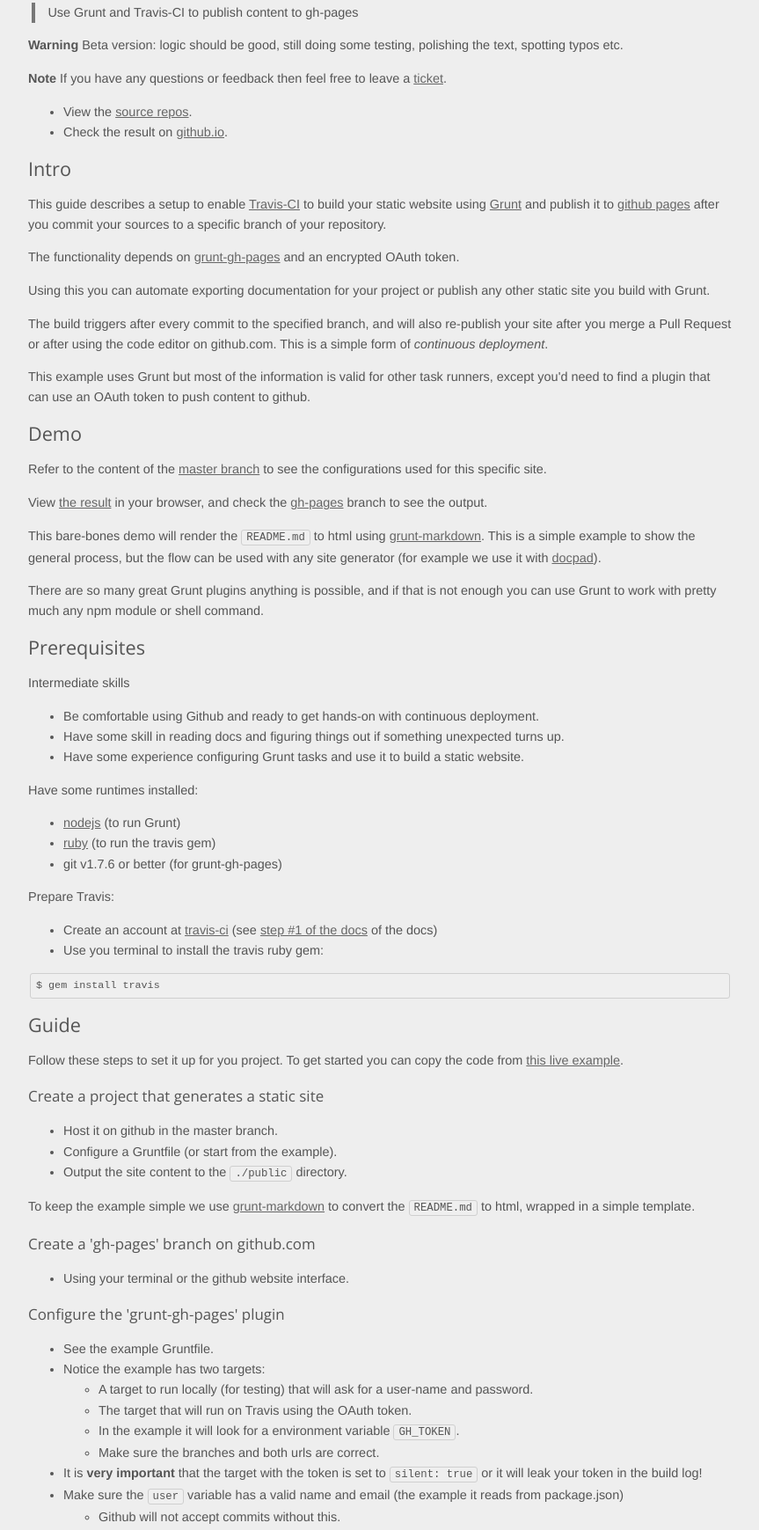
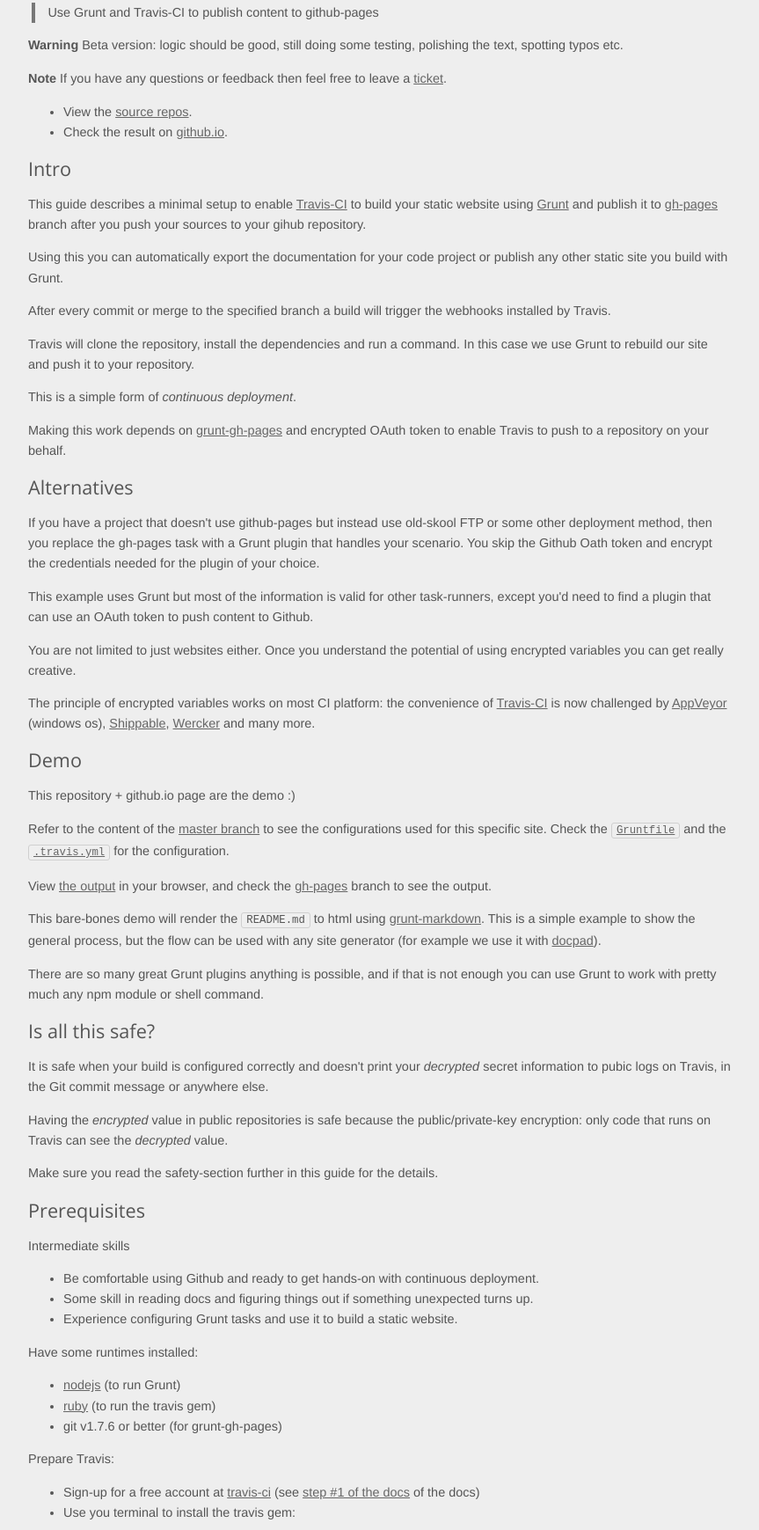
Before and after one commit to Bartvds/demo-travis-gh-pages, a plain HTML site: page index.html in a window 1280 px wide. Shown: the part 377-2116 px from the top of the page at 88% size, without its empty margins (208-1071 px from the left). Drawn offline with nearby package versions, Linux system fonts and the light colour scheme.

Commit message:
publish gh-pages (auto)
branch:       master
SHA:          550c2d491288affd1d0285b937a7f7fe6f1f8fa7
range SHA:    f9d3aad84e06...550c2d491288
build id:     25293979
build number: 32

```diff
--- a/index.html
+++ b/index.html
@@ -66,32 +66,42 @@
 <div class="col">
 <h1 id="demo-travis-gh-pages-build-status-https-secure-travis-ci-org-bartvds-demo-travis-gh-pages-png-branch-master-http-travis-ci-org-bartvds-demo-travis-gh-pages-">demo-travis-gh-pages <a href="http://travis-ci.org/Bartvds/demo-travis-gh-pages"><img src="https://secure.travis-ci.org/Bartvds/demo-travis-gh-pages.png?branch=master" alt="Build Status"></a></h1>
 <blockquote>
-<p>Use Grunt and Travis-CI to publish content to gh-pages</p>
+<p>Use Grunt and Travis-CI to publish content to github-pages</p>
 </blockquote>
 <p><strong>Warning</strong> Beta version: logic should be good, still doing some testing, polishing the text, spotting typos etc.</p>
-<p><strong>Note</strong> If you have any questions or feedback then feel free to leave a <a href="https://github
-.com/Bartvds/demo-travis-gh-pages/issues">ticket</a>.</p>
+<p><strong>Note</strong> If you have any questions or feedback then feel free to leave a <a href="https://github.com/Bartvds/demo-travis-gh-pages/issues">ticket</a>.</p>
 <ul>
 <li>View the <a href="https://github.com/Bartvds/demo-travis-gh-pages/">source repos</a>.</li>
 <li>Check the result on <a href="http://bartvds.github.io/demo-travis-gh-pages">github.io</a>.</li>
 </ul>
 <h2 id="intro">Intro</h2>
-<p>This guide describes a setup to enable <a href="https://travis-ci.org/">Travis-CI</a> to build your static website using <a href="http://gruntjs.com/">Grunt</a> and publish it to <a href="https://pages.github.com/">github pages</a> after you commit your sources to a specific branch of your repository.</p>
-<p>The functionality depends on <a href="https://www.npmjs.org/package/grunt-gh-pages">grunt-gh-pages</a> and an encrypted OAuth token. </p>
-<p>Using this you can automate exporting documentation for your project or publish any other static site you build with Grunt.</p>
-<p>The build triggers after every commit to the specified branch, and will also re-publish your site after you merge a Pull Request or after using the code editor on github.com. This is a simple form of <em>continuous deployment</em>.</p>
-<p>This example uses Grunt but most of the information is valid for other task runners, except you&#39;d need to find a plugin that can use an OAuth token to push content to github.</p>
+<p>This guide describes a minimal setup to enable <a href="https://travis-ci.org/">Travis-CI</a> to build your static website using <a href="http://gruntjs.com/">Grunt</a> and publish it to <a href="https://pages.github.com/">gh-pages</a> branch after you push your sources to your gihub repository.</p>
+<p>Using this you can automatically export the documentation for your code project or publish any other static site you build with Grunt.</p>
+<p>After every commit or merge to the specified branch a build will trigger the webhooks installed by Travis.</p>
+<p>Travis will clone the repository, install the dependencies and run a command. In this case we use Grunt to rebuild our site and push it to your repository.</p>
+<p>This is a simple form of <em>continuous deployment</em>.</p>
+<p>Making this work depends on <a href="https://www.npmjs.org/package/grunt-gh-pages">grunt-gh-pages</a> and encrypted OAuth token to enable Travis to push to a repository on your behalf.</p>
+<h2 id="alternatives">Alternatives</h2>
+<p>If you have a project that doesn&#39;t use github-pages but instead use old-skool FTP or some other deployment method, then you replace the gh-pages task with a Grunt plugin that handles your scenario. You skip the Github Oath token and encrypt the credentials needed for the plugin of your choice.</p>
+<p>This example uses Grunt but most of the information is valid for other task-runners, except you&#39;d need to find a plugin that can use an OAuth token to push content to Github.</p>
+<p>You are not limited to just websites either. Once you understand the potential of using encrypted variables you can get really creative.</p>
+<p>The principle of encrypted variables works on most CI platform: the convenience of <a href="https://travis-ci.org/">Travis-CI</a> is now challenged by <a href="http://appveyor.com/">AppVeyor</a> (windows os), <a href="https://www.shippable.com/">Shippable</a>, <a href="https://app.wercker.com/#explore">Wercker</a> and many more.</p>
 <h2 id="demo">Demo</h2>
-<p>Refer to the content of the <a href="https://github.com/Bartvds/demo-travis-gh-pages/">master branch</a> to see the configurations used for this specific site.</p>
-<p>View <a href="http://bartvds.github.io/demo-travis-gh-pages">the result</a> in your browser, and check the <a href="https://github.com/Bartvds/demo-travis-gh-pages/tree/gh-pages">gh-pages</a> branch to see the output.</p>
+<p>This repository + github.io page are the demo :)</p>
+<p>Refer to the content of the <a href="https://github.com/Bartvds/demo-travis-gh-pages/">master branch</a> to see the configurations used for this specific site. Check the <a href="https://github.com/Bartvds/demo-travis-gh-pages/tree/master/Gruntfile.js"><code>Gruntfile</code></a> and the <a href="https://github.com/Bartvds/demo-travis-gh-pages/tree/master/Gruntfile.js"><code>.travis.yml</code></a> for the configuration.</p>
+<p>View <a href="http://bartvds.github.io/demo-travis-gh-pages">the output</a> in your browser, and check the <a href="https://github.com/Bartvds/demo-travis-gh-pages/tree/gh-pages">gh-pages</a> branch to see the output.</p>
 <p>This bare-bones demo will render the <code>README.md</code> to html using <a href="https://www.npmjs.org/package/Grunt-markdown">grunt-markdown</a>. This is a simple example to show the general process, but the flow can be used with any site generator (for example we use it with <a href="http://docpad.org/">docpad</a>).</p>
 <p>There are so many great Grunt plugins anything is possible, and if that is not enough you can use Grunt to work with pretty much any npm module or shell command.</p>
+<h2 id="is-all-this-safe-">Is all this safe?</h2>
+<p>It is safe when your build is configured correctly and doesn&#39;t print your <em>decrypted</em> secret information to pubic logs on Travis, in the Git commit message or anywhere else.</p>
+<p>Having the <em>encrypted</em> value in public repositories is safe because the public/private-key encryption: only code that runs on Travis can see the <em>decrypted</em> value.</p>
+<p>Make sure you read the safety-section further in this guide for the details.</p>
 <h2 id="prerequisites">Prerequisites</h2>
 <p>Intermediate skills</p>
 <ul>
 <li>Be comfortable using Github and ready to get hands-on with continuous deployment.</li>
-<li>Have some skill in reading docs and figuring things out if something unexpected turns up.</li>
-<li>Have some experience configuring Grunt tasks and use it to build a static website.</li>
+<li>Some skill in reading docs and figuring things out if something unexpected turns up.</li>
+<li>Experience configuring Grunt tasks and use it to build a static website.</li>
 </ul>
 <p>Have some runtimes installed:</p>
 <ul>
@@ -101,36 +111,36 @@
 </ul>
 <p>Prepare Travis:</p>
 <ul>
-<li>Create an account at <a href="https://travis-ci.org/">travis-ci</a> (see <a href="http://docs.travis-ci.com/user/getting-started/#Step-one%3A-Sign-in">step #1 of the docs</a> of the docs)</li>
-<li>Use you terminal to install the travis ruby gem: </li>
+<li>Sign-up for a free account at <a href="https://travis-ci.org/">travis-ci</a> (see <a href="http://docs.travis-ci.com/user/getting-started/#Step-one%3A-Sign-in">step #1 of the docs</a> of the docs)</li>
+<li>Use you terminal to install the travis gem: </li>
 </ul>
 <pre><code class="lang-bash"><span class="variable">$ </span>gem install travis</code></pre>
 <h2 id="guide">Guide</h2>
-<p>Follow these steps to set it up for you project. To get started you can copy the code from <a href="https://github.com/Bartvds/demo-travis-gh-pages/">this live example</a>.</p>
+<p>Follow these steps to set things up for you project. To get started you can copy the code from <a href="https://github.com/Bartvds/demo-travis-gh-pages/">this live example</a>.</p>
 <h3 id="create-a-project-that-generates-a-static-site">Create a project that generates a static site</h3>
 <ul>
-<li>Host it on github in the master branch.</li>
 <li>Configure a Gruntfile (or start from the example).</li>
 <li>Output the site content to the <code>./public</code> directory.</li>
+<li>Host it on Github (we use the master branch here).</li>
 </ul>
 <p>To keep the example simple we use <a href="https://www.npmjs.org/package/grunt-markdown">grunt-markdown</a> to convert the <code>README.md</code> to html, wrapped in a simple template.</p>
 <h3 id="create-a-gh-pages-branch-on-github-com">Create a &#39;gh-pages&#39; branch on github.com</h3>
 <ul>
-<li>Using your terminal or the github website interface. </li>
+<li>Using your terminal or the Github website interface.</li>
 </ul>
 <h3 id="configure-the-grunt-gh-pages-plugin">Configure the &#39;grunt-gh-pages&#39; plugin</h3>
 <ul>
 <li>See the example Gruntfile. </li>
 <li>Notice the example has two targets:<ul>
-<li>A target to run locally (for testing) that will ask for a user-name and password.</li>
+<li>A target to run locally that will ask for a username and password.</li>
 <li>The target that will run on Travis using the OAuth token.</li>
 <li>In the example it will look for a environment variable <code>GH_TOKEN</code>.</li>
 <li>Make sure the branches and both urls are correct.</li>
 </ul>
 </li>
 <li>It is <strong>very important</strong> that the target with the token is set to <code>silent: true</code> or it will leak your token in the build log!</li>
-<li>Make sure the <code>user</code> variable has a valid name and email (the example it reads from package.json)<ul>
-<li>Github will not accept commits without this.</li>
+<li>Make extra sure the <code>user</code> variable has a valid name and email (the example reads from package.json).<ul>
+<li>Github will not accept commits without this, but because the target is set to &#39;silent&#39; it will fail without telling you this.</li>
 </ul>
 </li>
 <li>For more info see the <a href="https://www.npmjs.org/package/grunt-gh-pages">grunt-gh-pages documentation</a>.</li>
@@ -151,20 +161,20 @@
 <h3 id="do-a-publish-test">Do a publish test</h3>
 <ul>
 <li>Make sure your site builds correctly to the <code>./public</code> folder.</li>
-<li>Push the first version to <code>gh-pages</code> using the <code>$ grunt publish</code> task. It will ask for your user-name/password.</li>
-<li>Check your repository on github.com and make sure the <code>gh-pages</code> branch has your content. </li>
-<li>Browse to the github.io url of your repos and make sure you see your site. </li>
+<li>Push the first version to <code>gh-pages</code> using the <code>$ grunt publish</code> task. It will ask for your username/password.</li>
+<li>Check your repository on github.com and make sure the <code>gh-pages</code> branch has your content.</li>
+<li>Browse to the github.io url of your repos and make sure you see your site.</li>
 </ul>
 <h3 id="activate-the-travis-webhooks-for-your-project">Activate the Travis webhooks for your project</h3>
 <ul>
 <li>Go to <a href="https://travis-ci.org/profile">https://travis-ci.org/profile</a>.</li>
-<li>Sync your github account to refresh the list of repositories.</li>
+<li>Sync your Github account to refresh the list of repositories.</li>
 <li>Enable Travis for this project (see <a href="http://docs.travis-ci.com/user/getting-started/#Step-two%3A-Activate-GitHub-Webhook">step #2 of the docs</a>)</li>
 </ul>
 <h3 id="create-your-travis-yml-in-the-project-root">Create your &#39;.travis.yml&#39; in the project root</h3>
 <ul>
 <li>Copy the the content from the example.</li>
-<li>Notice the secure value, it is encrypted using public key cryptography. <ul>
+<li>Notice the secure value, it is encrypted using public key cryptography.<ul>
 <li>The key is locked to a specific repository so it only decrypts when building this exact repository (and not in forks or pull requests).</li>
 <li>Currently this holds one of my tokens so you&#39;ll need to replace it with your own (see below).</li>
 </ul>
@@ -172,7 +182,7 @@
 <li>Make sure the <code>script</code> runs the correct task (eg: including the site build and the <code>grunt-gh-pages</code> target that is set to use the token in the Gruntfile).</li>
 <li>Validate the content using <a href="http://docs.travis-ci.com/user/travis-lint/">travis-lint</a>.</li>
 </ul>
-<h3 id="create-an-oauth-token-for-your-github-account">Create an OAuth token for your github account</h3>
+<h3 id="create-an-oauth-token-for-your-github-account">Create an OAuth token for your Github account</h3>
 <ul>
 <li>Go to <a href="https://github.com/settings/applications">https://github.com/settings/applications</a>.</li>
 <li>In the &#39;personal-access-tokens&#39; section click the &#39;Generate new token&#39; button:<ul>
@@ -182,7 +192,7 @@
 <li>Click &#39;Generate token&#39; and copy the hex string.</li>
 </ul>
 </li>
-<li>Regenerate or revoke tokens as much as you like (eg: if you leaked it somewhere you just revoke it and get a new one). </li>
+<li>Regenerate or revoke tokens as much as you like (eg: if you leaked it somewhere you just revoke it and get a new one).</li>
 <li>The <code>public_repo</code> scope gives write access to all your public repos.</li>
 <li><em>Never</em> save un-encrypted tokens. Instead encrypt it and then forget the original.</li>
 <li>Revoke tokens you don&#39;t really use.</li>
@@ -228,13 +238,19 @@
 <li>Leave a <a href="https://github.com/Bartvds/demo-travis-gh-pages/issues">ticket</a> if you have feedback or found any problems.</li>
 <li>Share this guide with friends and spread the power.</li>
 </ul>
-<h2 id="security">Security</h2>
+<h3 id="online-editing">Online editing</h3>
+<ul>
+<li>Using this you can also use the generic code editor on github.com to edit files and republish without leaving your browser.</li>
+<li>To commit but skip a build you can add <code>[ci skip]</code> to your commit message and Travis will ignore it. (see <a href="http://docs.travis-ci.com/user/how-to-skip-a-build/">how-to-skip-a-build</a>)</li>
+<li>Keep in mind that every save triggers a new build. Travis is a free service shared by everyone so don&#39;t waste to much of his time.</li>
+</ul>
+<h2 id="safety">Safety</h2>
 <p>You should be aware of the two main things that can go bad:</p>
 <ol>
 <li>Pushing to the wrong branch or repository (mildly bad)</li>
 <li>Leaking your un-encrypted token (really bad)</li>
 </ol>
-<p>Always double-check your settings and development logs. </p>
+<p>Always double-check your settings and development logs.</p>
 <p>If you leak your token just revoke it quickly and maybe check your Github <a href="https://github.com/settings/security">security activity</a>. Then create a new token, again making sure you limit the scope. A token is harmless after you revoked it (except to your bruised ego).</p>
 <p>If you need to print the hidden output of a task that is using your token and there really is no other way then you could opt to allow the task to leak it to the logs, as long as you immediately revoke that token. Don&#39;t forget this or somebody will pwn your repositories.</p>
 <p>Keep in mind that anyone with commit access to the repository can modify the Grunt configuration to output the decrypted token to the build log. So make sure you trust your collaborators and verify no hostile code lands in your branch (check pull requests etc).</p>
@@ -242,7 +258,7 @@
 <h2 id="links">Links</h2>
 <p>Travis</p>
 <ul>
-<li><a href="http://docs.travis-ci.com/">http://docs.travis-ci.com/</a>    </li>
+<li><a href="http://docs.travis-ci.com/">http://docs.travis-ci.com/</a></li>
 <li><a href="http://docs.travis-ci.com/user/getting-started/">http://docs.travis-ci.com/user/getting-started/</a></li>
 <li><a href="http://docs.travis-ci.com/user/build-configuration/#Secure-environment-variables">http://docs.travis-ci.com/user/build-configuration/#Secure-environment-variables</a></li>
 <li><a href="http://docs.travis-ci.com/user/encryption-keys/">http://docs.travis-ci.com/user/encryption-keys/</a></li>
@@ -253,7 +269,7 @@
 <li><a href="https://github.com/settings/applications">https://github.com/settings/applications</a></li>
 <li><a href="https://github.com/settings/security">https://github.com/settings/security</a></li>
 <li><a href="https://developer.github.com/v3/oauth/#scopes">https://developer.github.com/v3/oauth/#scopes</a></li>
-<li><a href="https://help.github.com/articles/managing-deploy-keys#machine-users">https://help.github.com/articles/managing-deploy-keys#machine-users</a>  </li>
+<li><a href="https://help.github.com/articles/managing-deploy-keys#machine-users">https://help.github.com/articles/managing-deploy-keys#machine-users</a></li>
 </ul>
 <p>Grunt</p>
 <ul>
@@ -272,7 +288,7 @@
 <pre><code class="lang-bash"><span class="variable">$ </span>grunt build</code></pre>
 <p>Clean <code>./public</code></p>
 <pre><code class="lang-bash"><span class="variable">$ </span>grunt clean</code></pre>
-<p>Build &amp; push website using CLI user-name/password</p>
+<p>Build &amp; push website using CLI username/password</p>
 <pre><code class="lang-bash"><span class="variable">$ </span>grunt publish</code></pre>
 <h2 id="thanks">Thanks</h2>
 <ul>
@@ -289,7 +305,7 @@
 
 
     <hr/>
-    <p>Generated at 2014-05-15T00:30:33.860Z</p>
+    <p>Generated at 2014-05-16T00:50:45.481Z</p>
 </div>
 </body>
 </html>
```
